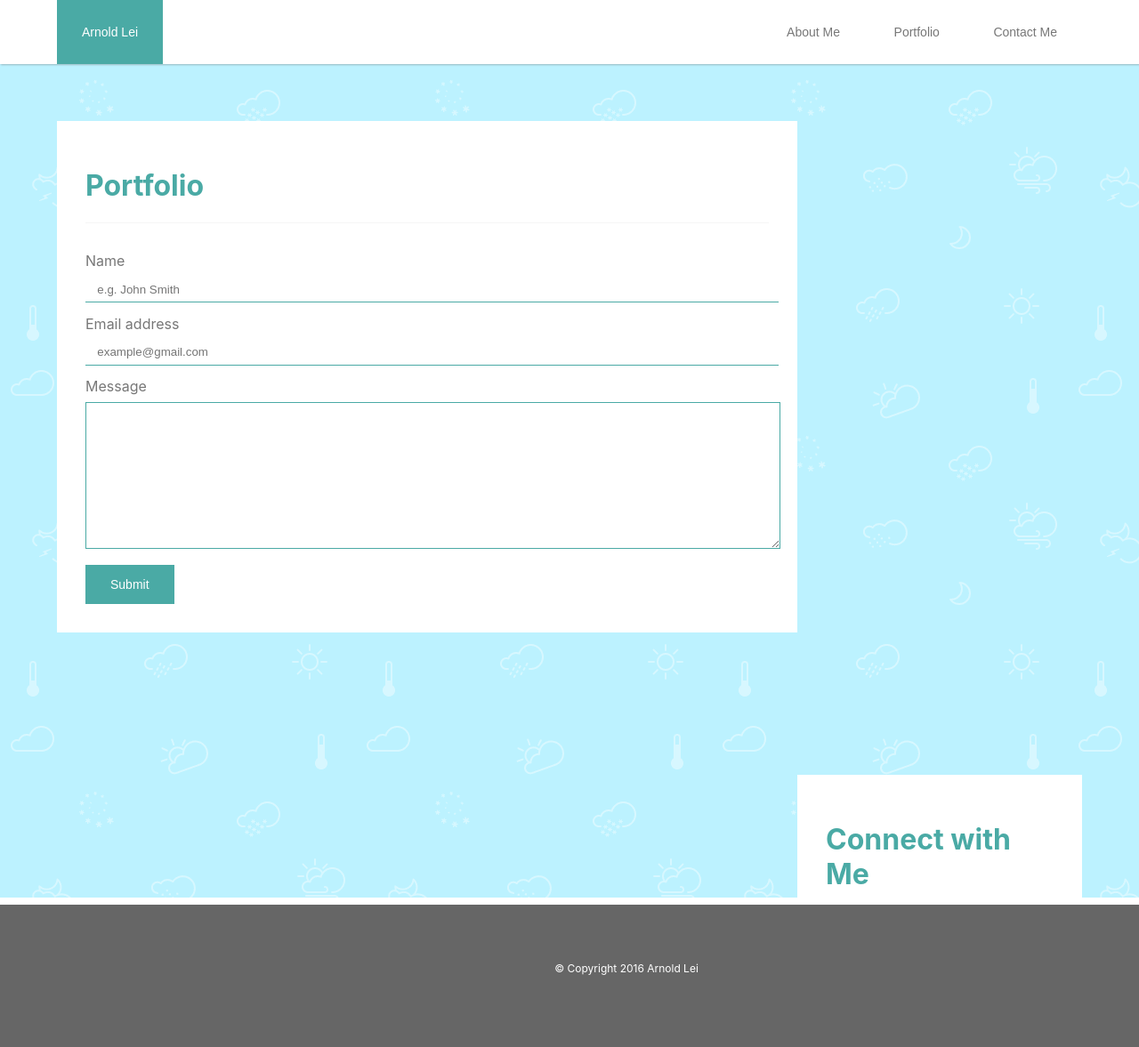
After one commit to arnold-lei/basic-portfolio, a PHP site: page /test.html in a window 1280 px wide; the page is wider, and only the part inside the window is pictured. The commit adds this page. Shown: that part at 89% size. Run offline with PHP 8.4, Linux system fonts and the light colour scheme.

Commit message:
FINISHED THE FOOTERgit add -Agit add -A

```diff
--- a/assets/css/style.css
+++ b/assets/css/style.css
@@ -8,28 +8,27 @@
 /* Main content background color = #ffffff  */
 /* Main content border color = #dddddd  */
 
-
-
-html,
 body{
   background-image: url("../images/weather/weather.png");
+  color:#777777;
+  font-family: BlinkMacSystemFont, 'Arial', 'Helvetica Neue', Helvetica, sans-serif;;
   margin:0;
-  font-family: BlinkMacSystemFont, 'Arial', 'Helvetica Neue', Helvetica, sans-serif;;
-  color:#777777;
-  height:100%;
+  width:100%;
+/*  min-height:100%;*/
+}
+
+.wrap {
+  clear: both;
+  margin-bottom: 2em;
+  min-height: 100%;
+  position: absolute;
   width:100%;
 }
 
-.wrap{
-  min-height: 100%;
-  clear: both;
-
-}
-
 a, a:hover, a:active, a:focus {
-  outline: 0;
-  color: #fff;
-  text-decoration: none;
+    color: #fff;
+    outline: 0;
+    text-decoration: none;
 }
 
 
@@ -41,6 +40,7 @@ p{
   border-bottom: 1px solid #f5f5f5;
   margin-bottom: 2em;
 }
+
 .center{
   text-align: center;
 }
@@ -60,29 +60,33 @@ h1, h2, h3, h4, h5, h6{
 }
 .container {
   /*background-image: url("../images/weather/weather.png");*/
-  height:100%;
+  min-height:100%;
   position:relative;
-  overflow: auto;
+  overflow: scroll;
   z-index: 1;
+  padding-bottom: 2em;
 }
 
 button{
+  background-color:#ffffff;
+  border-right: 1px solid #f5f5f5;
+  border:0px;
+  color:#777777;
+  font-size: 14px;
   margin:0px;
+  padding-bottom: 2em;
+  padding-left: 2em;
+  padding-right: 2em;
   padding-top:2em;
-  padding-bottom: 2em;
-  padding-right: 2em;
-  padding-left: 2em;
-  border:0px;
-  border-right: 1px solid #f5f5f5;
-  background-color:#ffffff;
-  font-size: 14px;
-  color:#777777;
+}
+
+.box-shadow{
+  -moz-box-shadow: 1px 1px 2px 0px rgba(102,102,102,0.41);
+  -webkit-box-shadow: 1px 1px 2px 0px rgba(102,102,102,0.41);
+  box-shadow: 1px 1px 2px 0px rgba(102,102,102,0.41);
 }
 
 .nav{
--webkit-box-shadow: 1px 1px 2px 0px rgba(102,102,102,0.41);
--moz-box-shadow: 1px 1px 2px 0px rgba(102,102,102,0.41);
-box-shadow: 1px 1px 2px 0px rgba(102,102,102,0.41);
   background-color: #fff;
   z-index: 2;
 }
@@ -117,16 +121,12 @@ box-shadow: 1px 1px 2px 0px rgba(102,102,102,0.41);
 .about-me {
   width:60% ;
   float:left;
-  margin: 5% 0 0 5%;
+  margin: 5% 0 5% 5%;
   background-color: #fff;
   padding:2em;
 }
 
 .text{
-  width: 60%;
-  float:right;
-  margin:0 5px 5px 5px;
-  padding-right: 1em;
 }
 
 .connect-me{
@@ -153,6 +153,7 @@ box-shadow: 1px 1px 2px 0px rgba(102,102,102,0.41);
 #profile-pic{
   width: 200px;
   float:left;
+  margin-right: 2em;
 }
 /*forms*/
 form{
@@ -223,18 +224,21 @@ textarea:focus{
 
 
 .footer{
+  background-color: #666666;
+  border-color: #4aaaa5;
+  border-top: 8px solid;
+  bottom: -2em;
   clear:both;
+  color: #fff;
+  height: 2em;
+  margin-top:5em;
+  padding: 2em 0;
   padding:5%;
+  position: absolute;
+  text-align: center;
   width: 100%;
-  background-color: #666666;
-  border-top: 8px solid;
-  border-color: #4aaaa5;
-  color: #fff;
-  padding: 2em 0;
-  text-align: center;
-  margin-top:;
-  height: 2em;
 }
+
 
 
 footer p {
--- /dev/null
+++ b/test.html
@@ -0,0 +1,62 @@
+<!DOCTYPE html>
+<html>
+<head>
+  <title>Arnold's Portfolio</title>
+  <link rel="stylesheet" type="text/css" href="assets/css/style.css">
+</head>
+<body>
+  <div class="wrap">
+    <div class="nav box-shadow" role="navigation">
+      <div class="nav-hearder">
+        <a href="#"><button class="nav-title">Arnold Lei</button></a>
+        <div class="nav-buttons">
+          <a href="index.html"><button class="nav-button">About Me</button></a>
+          <a href="portfolio.html"><button class="nav-button">Portfolio</button></a>
+          <a href="contact.html"><button class="nav-button">Contact Me</button></a>
+        </div>
+      </div>
+    </div>
+    <div class="container">
+      <div class="about-me">
+        <div class="title">
+          <h1>Portfolio</h1>
+        </div>
+        <div class="form-panel">
+        <form>
+          <label for="email">Name</label>
+          <input class="input" type="userName" class="form-control"  placeholder="e.g. John Smith">
+          <label for="email">Email address</label>
+          <input class="input" type="email" class="form-control"  placeholder="example@gmail.com">
+          <label for="message">Message</label>
+          <textarea class="input" class="form-control" rows="10"></textarea>
+          <button type="submit" class="form-button">Submit</button>
+
+        </form>
+      </div>
+      </div>
+      </div>
+      <div class="connect-me">
+        <div class="title">
+          <h1>Connect with Me</h1>
+        </div>
+        <div class="" id="icon-panel">
+          <a href="https://github.com/arnold-lei" target="_blank">
+            <img class="icon" src="assets/images/github-gray.png" />
+          </a>
+          <a href="#" target="_blank">
+            <img class="icon" src="assets/images/linkedin-gray.png" />
+          </a>
+          <a href="https://stackoverflow.com/users/6273396/arnold-lei" target="_blank">
+            <img class="icon" src="assets/images/stackoverflow-gray.png" />
+          </a>
+        </div>
+      </div>
+        <footer>
+      <div class="footer">
+        <p class="footer-text">&copy; Copyright 2016 Arnold Lei</p>
+      </div>
+    </footer>
+    </div><!--end of container -->
+  </div><!--end of Wrap -->
+</body>
+</html>
```
Also changed, not shown: contact.html (+8 -20 lines), index.html (+7 -19 lines), portfolio.html (+11 -10 lines).
